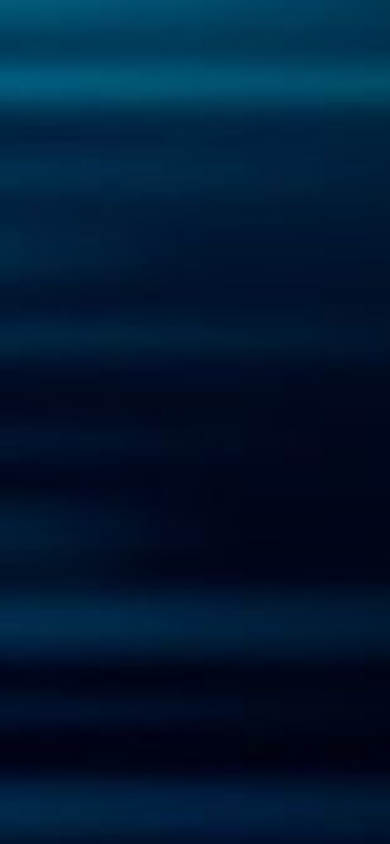
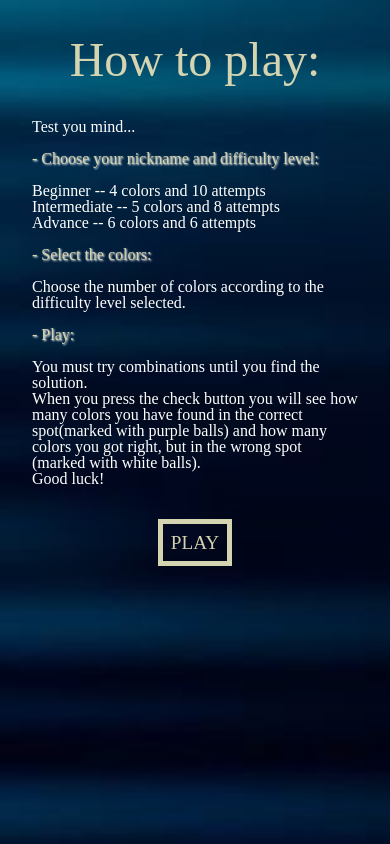
Before and after one commit to RichardSGadea/MasterMind, a plain HTML site: page pages/help.html in a window 390 px wide. Drawn offline with Linux system fonts and the light colour scheme.

Commit message:
Finalized structure of help.html and added styles and responsive design style with media

```diff
--- a/css/help.css
+++ b/css/help.css
@@ -1,13 +1,63 @@
 *{
     margin: 0;
+    padding: 0;
 }
 .game{
+
     height: 100vh;
     display: flex;
-    align-items: center;
-    justify-content: start;
+    justify-content: center;
     background-image: url(../img/background2.jpeg);
     background-repeat: no-repeat;
     background-size: cover;
     background-position: center;
+    font-size: 1em;
+    color: white;
 }
+.content{
+    display: flex;
+    flex-direction: column;
+    align-items: center;
+    gap: 1.5em;
+    max-width: 85em;
+}
+
+.title{
+    font-size: 3em;
+    color: #d4d4b1;
+    text-align: center;
+}
+
+.text{
+    line-height: 1em;
+}
+.rule{
+    color: #d4d4b1;
+    text-shadow: 1px 1px 2px white;
+}
+.buttonPlay{
+    padding: 0.4em;
+    font-size: 1.9em;
+    border:0.3em solid #d4d4b1;
+    color: #d4d4b1;
+    text-decoration: none;
+}
+.buttonPlay:hover{
+    cursor: pointer;
+    background-color: #d4d4b1;
+    color: black;
+}
+
+
+@media(max-width: 1025px) {
+    .content {
+        padding: 2em;
+        gap: 2em;
+    }
+    .title {
+        font-size: 3em;
+    }
+    .buttonPlay {
+        font-size: 1.2em;
+    }
+}
--- a/pages/help.html
+++ b/pages/help.html
@@ -8,7 +8,23 @@
 </head>
 <body>
     <div class="game">
-
+        <div class="content">
+            <div class="title">How to play:</div>
+            <div class="text">
+                Test you mind... <br><br>
+                <div class="rule">- Choose your nickname and difficulty level:</div><br>
+                Beginner -- 4 colors and 10 attempts <br>
+                Intermediate -- 5 colors and 8 attempts <br>
+                Advance -- 6 colors and 6 attempts <br><br>
+                <div class="rule">- Select the colors:</div><br>
+                Choose the number of colors according to the difficulty level selected.<br><br>
+                <div class="rule">- Play:</div> <br>
+                You must try combinations until you find the solution.<br>
+                When you press the check button you will see how many colors you have found in the correct spot(marked with purple balls) and how many colors you got right, but in the wrong spot (marked with white balls). <br>
+                Good luck!
+            </div>
+            <a href="../pages/difficulty.html" class="buttonPlay">PLAY</a>
+        </div>
     </div>
 </body>
 </html>
```
